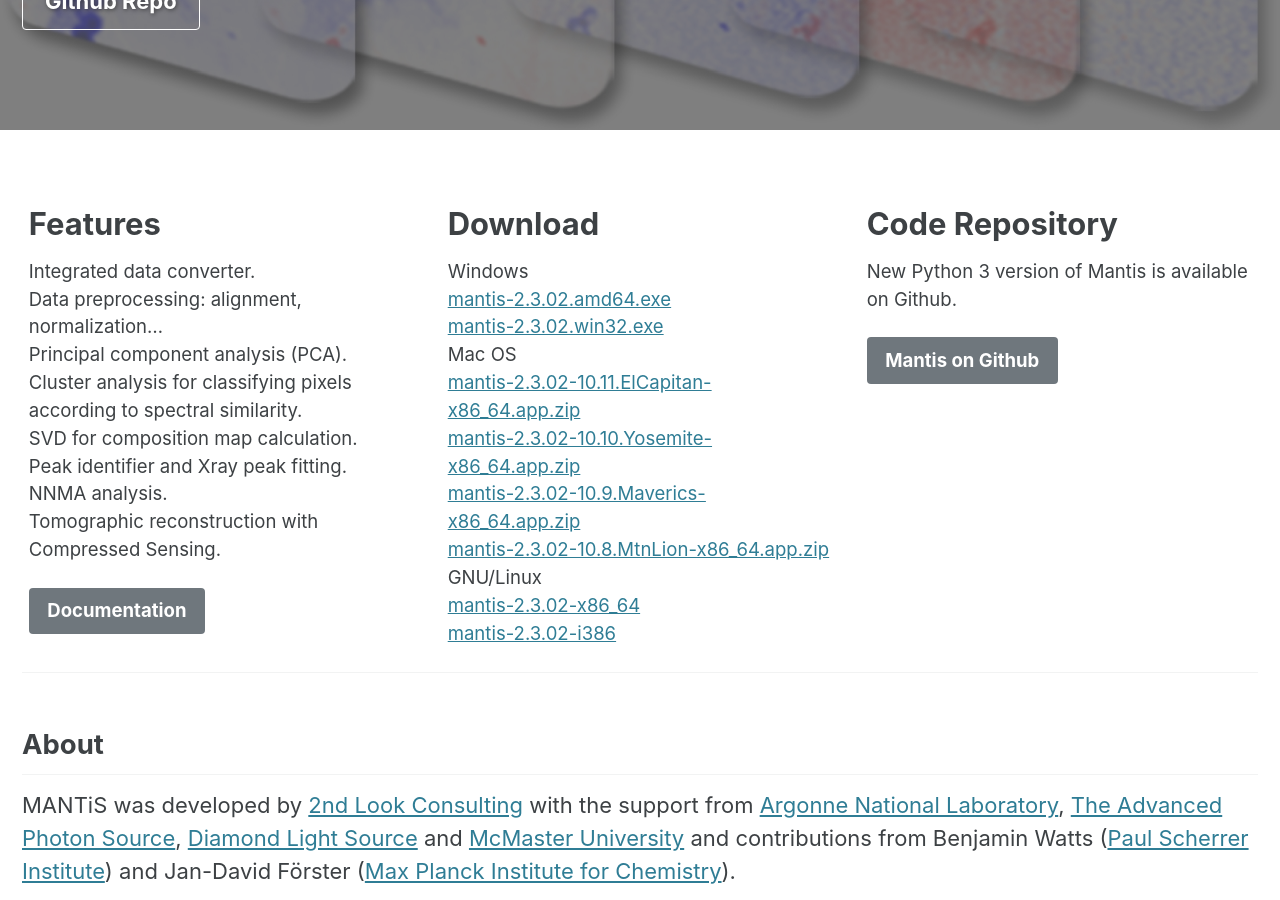
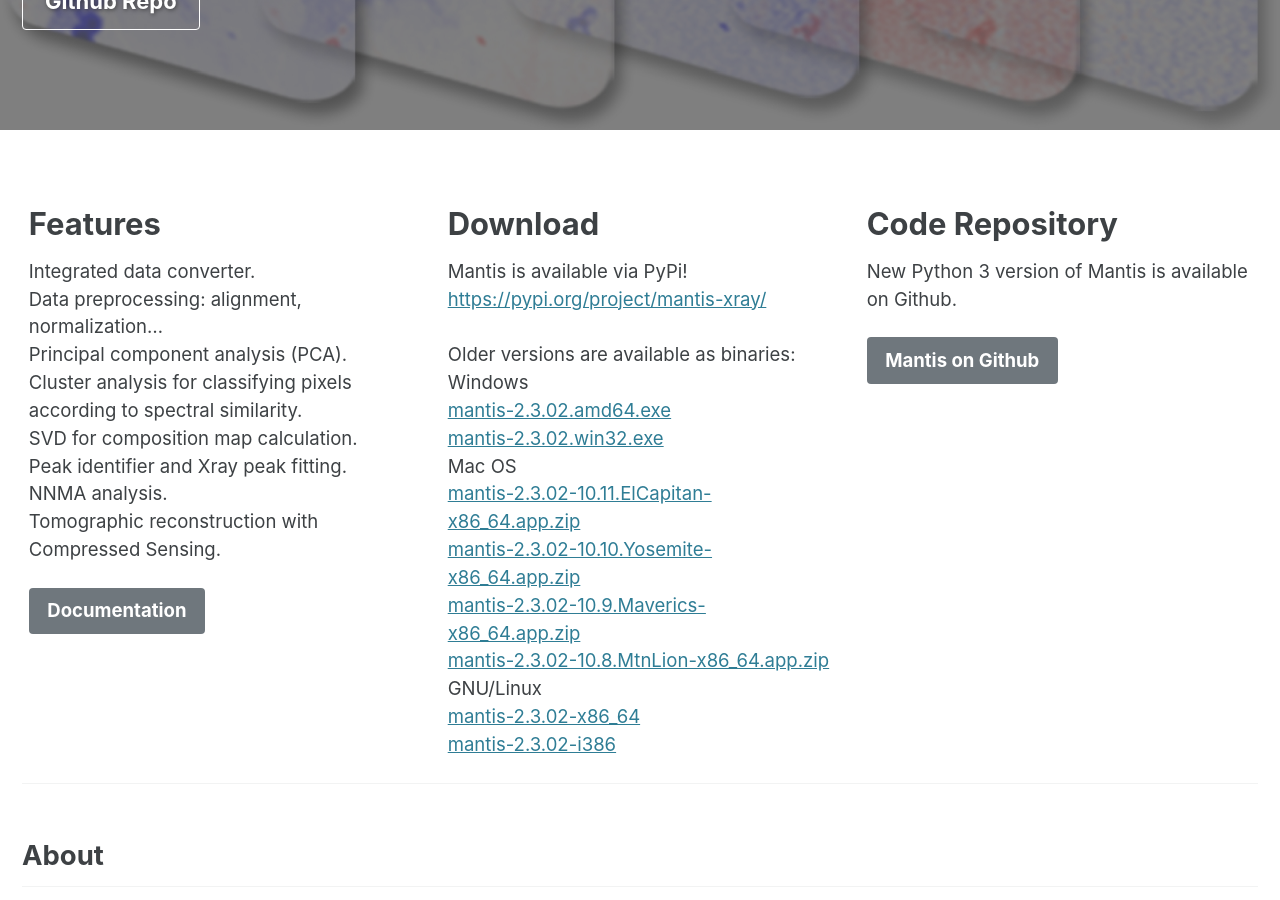
Before and after one commit to mlerotic/mlerotic.github.io, a Jekyll site: the page built from index.md, in a window 1280 px wide and 900 px high, scrolled down 437 px. Built offline with Jekyll 4.4.1, drawn with Linux system fonts in a browser that asks for light colours; cached includes are drawn as plain includes.

Commit message:
PyPi download message

```diff
--- a/index.md
+++ b/index.md
@@ -26,6 +26,8 @@
   - image_path: #/assets/images/code.png
     title: "Download"
     excerpt: "
+	Mantis is available via PyPi!<br> [https://pypi.org/project/mantis-xray/](https://pypi.org/project/mantis-xray/)<br><br>
+	Older versions are available as binaries:<br>
 	Windows<br>
 [mantis-2.3.02.amd64.exe](https://github.com/mlerotic/spectromicroscopy/releases/download/2.3.02/mantis-2.3.02.amd64.exe)<br>
 [mantis-2.3.02.win32.exe](https://github.com/mlerotic/spectromicroscopy/releases/download/2.3.02/mantis-2.3.02.win32.exe)<br>
```
